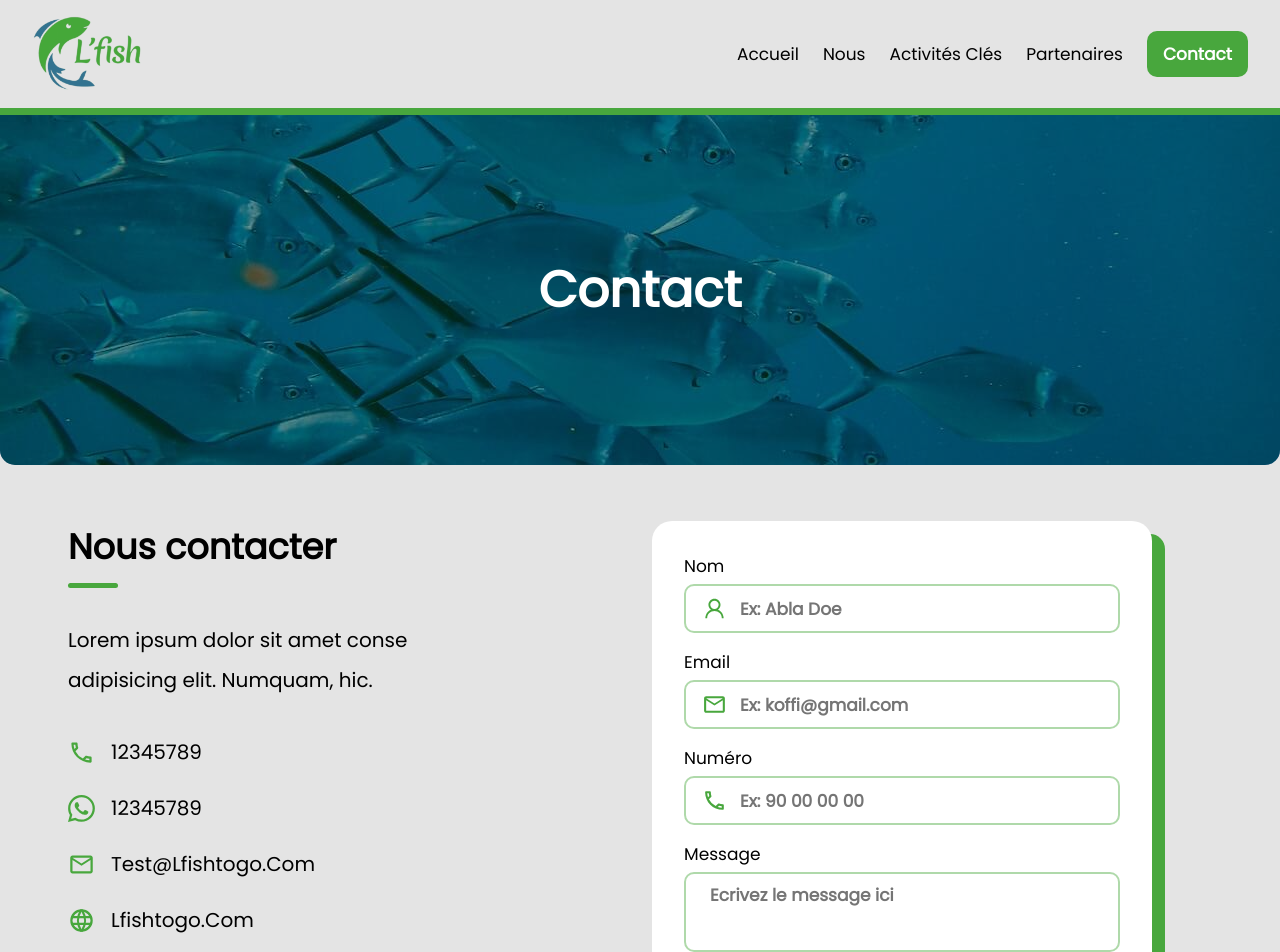
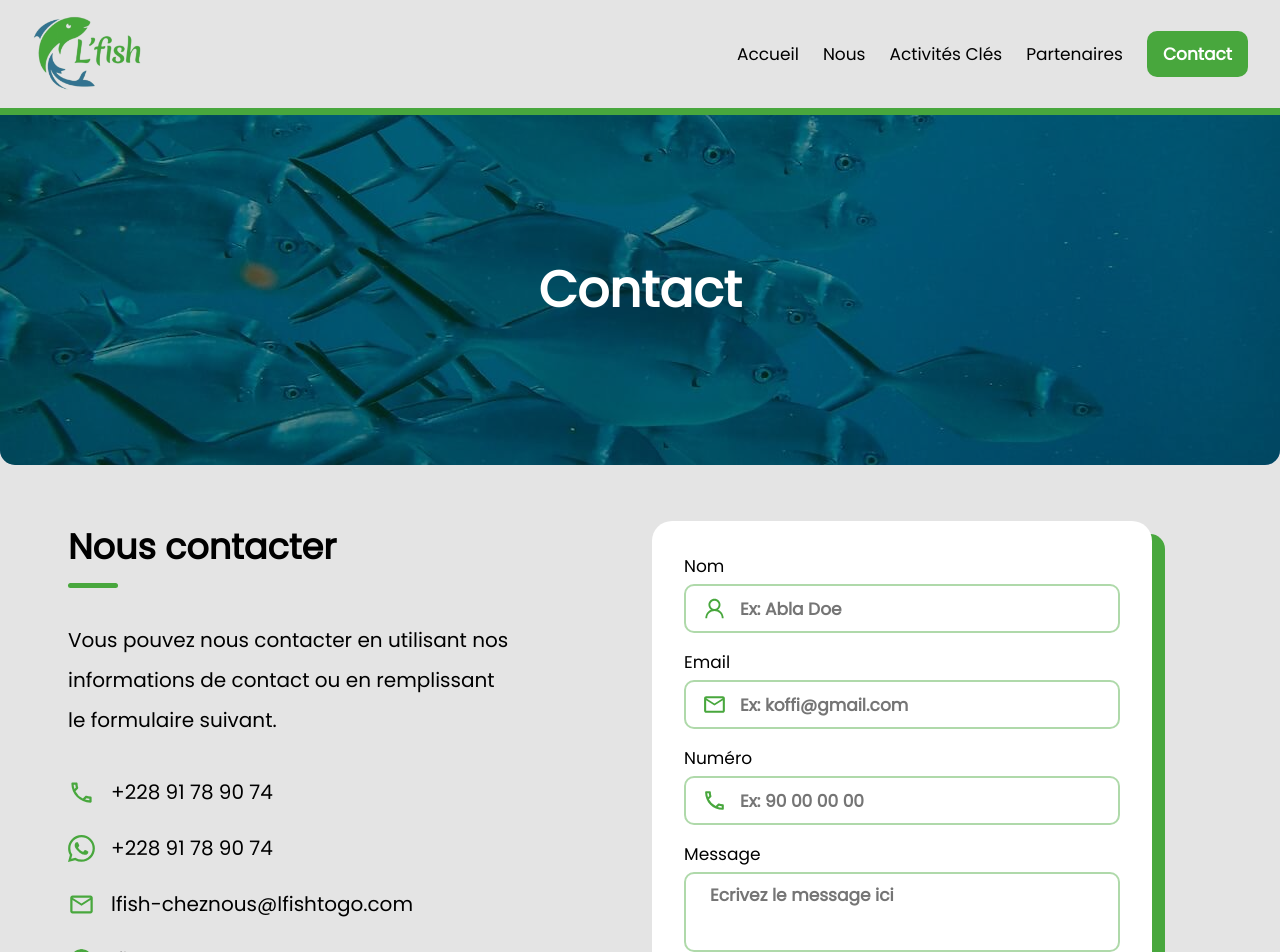
Before and after one commit to SamuelAMZ/lfish, a React (Create React App) app: page /contact in a window 1280 px wide. Shown: the top 952 px of the page. Built offline with nearby package versions, Linux system fonts and the light colour scheme.

Commit message:
contact page ready with all the info

```diff
--- a/src/components/ContactForm.jsx
+++ b/src/components/ContactForm.jsx
@@ -7,6 +7,8 @@ import { useLocation } from "react-router-dom";
 
 const ContactForm = () => {
   const location = useLocation();
+
+  const [isLoading, setIsLoading] = useState(false);
   const [values, setValues] = useState({
     name: "",
     email: "",
@@ -16,6 +18,8 @@ const ContactForm = () => {
 
   const handleContact = async (e) => {
     e.preventDefault();
+    // load button
+    setIsLoading(true);
     // validate values
     if (values.name && values.email && values.phone && values.message) {
       console.log("go");
@@ -37,14 +41,51 @@ const ContactForm = () => {
       axios
         .post(url, data)
         .then((res) => {
-          console.log(res.data.message);
+          // console.log(res.data.message);
+          notification("Message Envoyé");
+          setIsLoading(false);
+          emptyFields();
         })
         .catch((err) => {
-          console.log(err.response.data.message);
+          // console.log(err.response.data.message);
+          notification(`Erreur ${err.response.data.message}`);
+          setIsLoading(false);
         });
     } else {
       console.log("verifiez les champs");
     }
+  };
+
+  const emptyFields = () => {
+    setValues({
+      name: "",
+      email: "",
+      phone: "",
+      message: "",
+    });
+  };
+
+  const notification = (text) => {
+    const header = document.querySelector(".header");
+
+    let notif = document.createElement("div");
+    notif.classList.add("notification");
+    notif.innerText = text;
+
+    header.appendChild(notif);
+
+    let top = 3;
+    Array.from(document.querySelectorAll(".notification")).forEach((not) => {
+      not.style.top = top + 5.5 + "%";
+      top = top + 5.5;
+    });
+
+    let indexRem = setTimeout(() => {
+      document.querySelector(".notification").remove();
+      if (!notif) {
+        clearTimeout(indexRem);
+      }
+    }, 7000);
   };
 
   return (
@@ -139,7 +180,8 @@ const ContactForm = () => {
             ></textarea>
           </div>
         </div>
-        <button>Envoyer</button>
+        {isLoading && <button disabled>En Cours ...</button>}
+        {!isLoading && <button>Envoyer</button>}
       </motion.form>
 
       <motion.div
--- a/src/components/pageComp/ContactComps.jsx
+++ b/src/components/pageComp/ContactComps.jsx
@@ -19,36 +19,37 @@ const ContactComps = () => {
           <h2>Nous contacter</h2>
           <div className="line2"></div>
           <h3>
-            Lorem ipsum dolor sit amet conse adipisicing elit. Numquam, hic.
+            Vous pouvez nous contacter en utilisant nos informations de contact
+            ou en remplissant le formulaire suivant.
           </h3>
         </div>
         <div className="actual-info">
           <div className="item">
-            <a href="#">
+            <a href="tel:+22891789074">
               <MdOutlinePhone />
-              <p>12345789</p>
+              <p>+228 91 78 90 74</p>
             </a>
           </div>
           <div className="item">
-            <a href="#">
+            <a href="https://web.whatsapp.com/send?phone=+22891789074&text=Bonjour L'fish, je vous contacte depuis votre site web.">
               <BsWhatsapp />
-              <p>12345789</p>
+              <p>+228 91 78 90 74</p>
             </a>
           </div>
           <div className="item">
-            <a href="#">
+            <a href="mailto:lfish-cheznous@lfishtogo.com">
               <MdOutlineEmail />
-              <p>test@lfishtogo.com</p>
+              <p>lfish-cheznous@lfishtogo.com</p>
             </a>
           </div>
           <div className="item">
-            <a href="#">
+            <a href="https://lfishtogo.com">
               <TbWorld />
               <p>lfishtogo.com</p>
             </a>
           </div>
           <div className="item">
-            <a href="#">
+            <a href="https://facebook.com">
               <FaFacebookF />
               <p>Facebook</p>
             </a>
--- a/src/styles/pages/_contact.scss
+++ b/src/styles/pages/_contact.scss
@@ -90,7 +90,7 @@
           font-size: 27px;
           color: $primary;
           text-decoration: none;
-          text-transform: capitalize;
+          // text-transform: capitalize;
 
           @include b.breakpoint("1000") {
             font-size: 20px;
@@ -98,6 +98,7 @@
           p {
             font-size: 20px;
             color: black;
+            text-transform: none;
 
             @include b.breakpoint("1000") {
               font-size: 17px;
@@ -216,3 +217,17 @@
     }
   }
 }
+
+/*  notifications */
+.notification {
+  background-color: white;
+  color: black;
+  position: fixed;
+  top: 3%;
+  right: 2%;
+  padding: 1rem 1rem 0.7rem 1rem;
+  border-radius: 10px 10px 0 10px;
+  border-bottom: 0.3rem solid $primary;
+  z-index: 20000;
+  box-shadow: 0 0 12px 12px rgba(20, 20, 20, 0.09);
+}
```
Also changed, not shown: src/styles/style.min.css, 1 other file (tests, documents, lock files or other folders).
